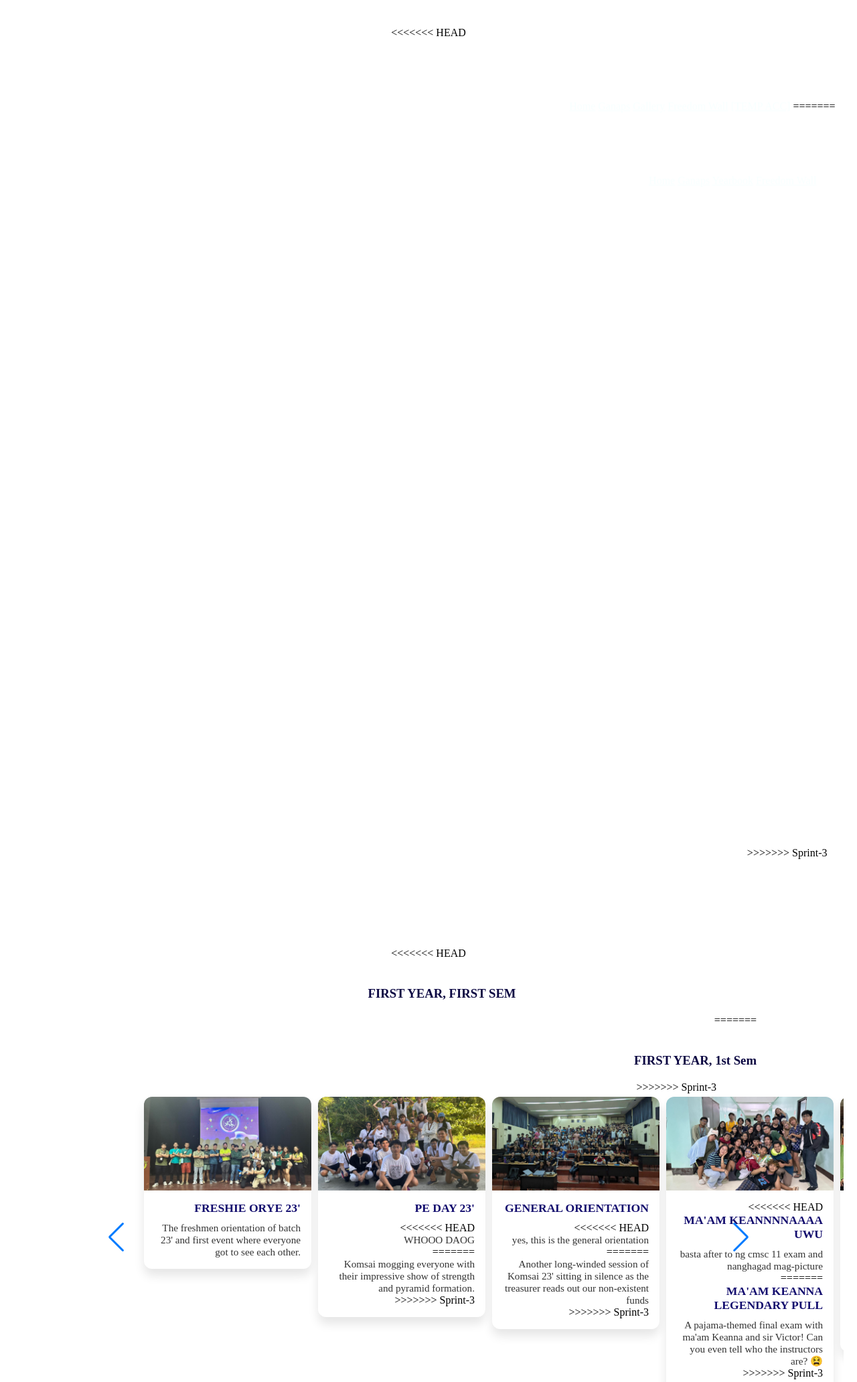
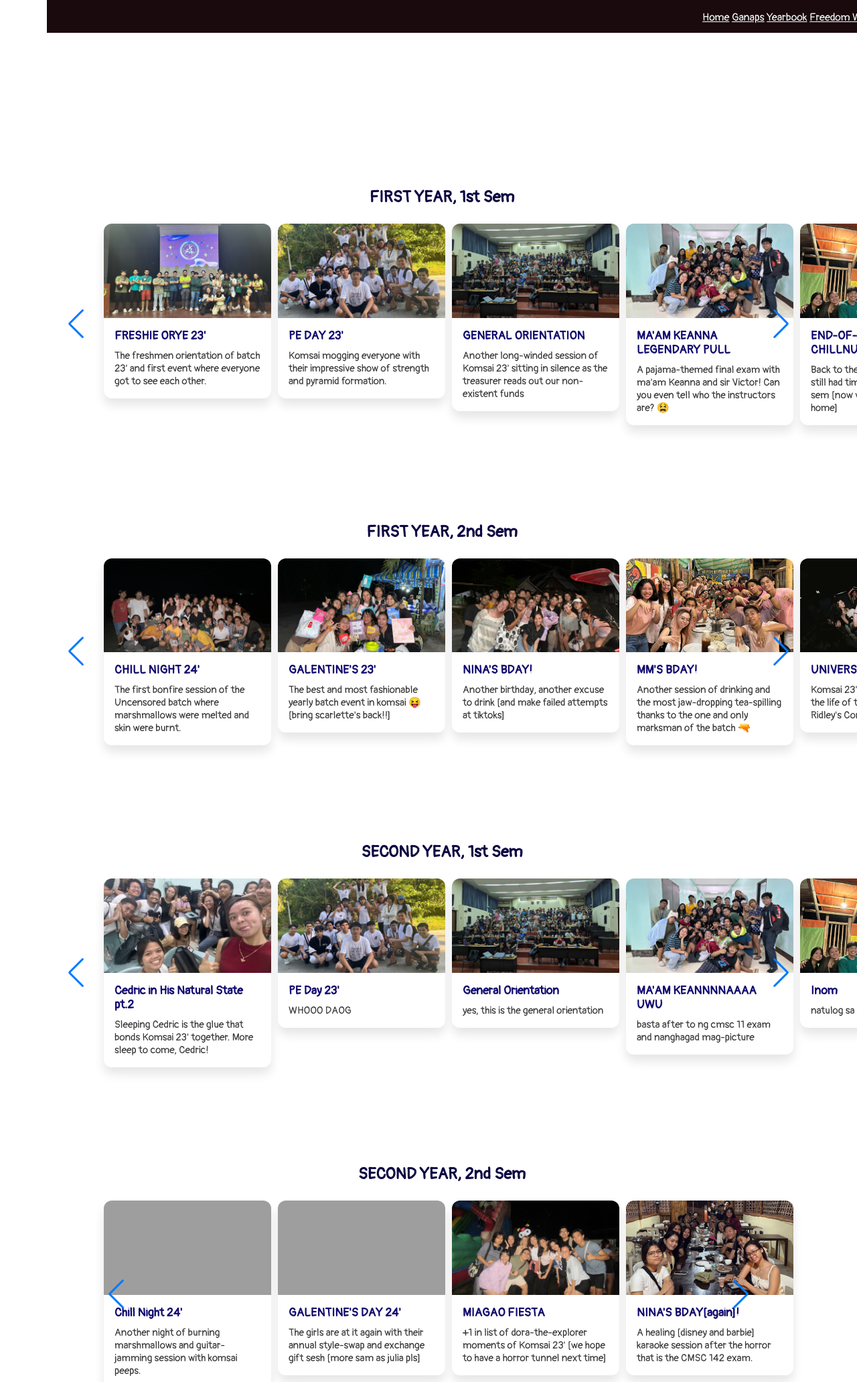
Before and after one commit to senqui-UP/126-final-project, a PHP site: page /ganaps.html in a window 1280 px wide. Shown: the top 2064 px of the page at 67% size. Run offline with PHP 8.4, Linux system fonts and the light colour scheme; grey boxes are pictures that could not be loaded.

Commit message:
fixed main

```diff
--- a/ganaps.html
+++ b/ganaps.html
@@ -2,27 +2,6 @@
 <html>
     <head>
         <meta charset="UTF-8" />
-<<<<<<< HEAD
-        <meta name="viewport" content="width=device-width, initial-scale=1.0"/>
-
-        <title>Ganaps - UNCENSORED 23</title>
-        <link rel="stylesheet" href="https://cdn.jsdelivr.net/npm/swiper@11/swiper-bundle.min.css"/>
-        <link rel="stylesheet" type="text/css" href="styling-ganaps.css">
-
-        <script src="https://cdn.jsdelivr.net/npm/swiper@11/swiper-bundle.min.js"></script>
-        <script src="script-ganaps.js"></script>
-    </head>
-
-    <main>
-    <body id="ganaps">
-        <header>
-        <nav>
-            <a class="navigation" href="homepage.html">Home</a>
-            <a class="navigation" href="ganaps.html">Ganaps</a>
-            <a class="navigation" href="gallery.html">Gallery</a>
-            <a class="navigation" href="freedomwall.html">Freedom Wall</a>
-            <a class="navigation" href="about.html">[TEMP ACC]</a>
-=======
         <meta name = "author" content = "Contreras-DelRosario-Quindao">
         <meta name="viewport" content="width=device-width, initial-scale=1.0"/>
 
@@ -47,19 +26,13 @@
             <a href="account.php">
                 <img class="acc-icon" src="./Images/Icons/Account.png">
             </a>
->>>>>>> Sprint-3
         </nav>
         </header>
 
         <main>
             <section>
-<<<<<<< HEAD
-            <h1>FIRST YEAR, FIRST SEM</h1>
-            <div class="swiper swiper1">
-=======
             <h1>FIRST YEAR, 1st Sem</h1>
             <div class="swiper">
->>>>>>> Sprint-3
                 <div class="swiper-wrapper">
                     <div class="swiper-slide card">
                         <div class="card-image-container">
@@ -77,11 +50,7 @@
                         </div>
                         <div class="card-content">
                             <h3>PE DAY 23'</h3>
-<<<<<<< HEAD
-                            <p>WHOOO DAOG</p>
-=======
                             <p>Komsai mogging everyone with their impressive show of strength and pyramid formation.</p>
->>>>>>> Sprint-3
                         </div>
                     </div>
 
@@ -91,11 +60,7 @@
                         </div>
                         <div class="card-content">
                             <h3>GENERAL ORIENTATION</h3>
-<<<<<<< HEAD
-                            <p>yes, this is the general orientation</p>
-=======
                             <p>Another long-winded session of Komsai 23' sitting in silence as the treasurer reads out our non-existent funds</p>
->>>>>>> Sprint-3
                         </div>
                     </div>
 
@@ -104,13 +69,8 @@
                             <img src="./Images/ganaps/first-year-first-sem/after-cmsc11-exam.jpeg" alt="CMSC 11 Exam">
                         </div>
                         <div class="card-content">
-<<<<<<< HEAD
-                            <h3>MA'AM KEANNNNAAAA UWU</h3>
-                            <p>basta after to ng cmsc 11 exam and nanghagad mag-picture</p>
-=======
                             <h3>MA'AM KEANNA LEGENDARY PULL</h3>
                             <p>A pajama-themed final exam with ma'am Keanna and sir Victor! Can you even tell who the instructors are? 😫</p>
->>>>>>> Sprint-3
                         </div>
                     </div>
 
@@ -119,13 +79,8 @@
                             <img src="./Images/ganaps/first-year-first-sem/end-of-sem-party.jpeg" alt="End Party">
                         </div>
                         <div class="card-content">
-<<<<<<< HEAD
-                            <h3>NOMII</h3>
-                            <p>natulog sa baybay</p>
-=======
                             <h3>END-OF-THE-SEM CHILLNUMAN</h3>
                             <p>Back to the time when everyone still had time to drink after the sem [now we all just want to go home]</p>
->>>>>>> Sprint-3
                         </div>
                     </div>
                 </div>
@@ -136,18 +91,6 @@
             </section>
 
             <section>
-<<<<<<< HEAD
-            <h1>1ST YEAR, 2ND SEM</h1>
-            <div class="swiper swiper2">
-                <div class="swiper-wrapper">
-                    <div class="swiper-slide card">
-                        <div class="card-image-container">
-                            <img src="./Images/ganaps/first-year-first-sem/freshie-orye.jpeg" alt="Freshie Orye">
-                        </div>
-                        <div class="card-content">
-                            <h3>FRESHIE ORYE 23'</h3>
-                            <p>The freshmen orientation of batch 23' and first event where everyone got to see each other.</p>
-=======
             <h1>FIRST YEAR, 2nd Sem</h1>
             <div class="swiper">
                 <div class="swiper-wrapper">
@@ -158,19 +101,11 @@
                         <div class="card-content">
                             <h3>CHILL NIGHT 24'</h3>
                             <p>The first bonfire session of the Uncensored batch where marshmallows were melted and skin were burnt.</p>
->>>>>>> Sprint-3
                         </div>
                     </div>
 
                     <div class="swiper-slide card">
                         <div class="card-image-container">
-<<<<<<< HEAD
-                            <img src="./Images/ganaps/first-year-first-sem/PE-day.jpeg" alt="PE Day">
-                        </div>
-                        <div class="card-content">
-                            <h3>PE DAY 23'</h3>
-                            <p>WHOOO DAOG</p>
-=======
                             <img src="./Images/ganaps/first-year-second-sem/galentines24.jpeg" alt="Galentine's">
                         </div>
                         <div class="card-content">
@@ -186,53 +121,26 @@
                         <div class="card-content">
                             <h3>NINA'S BDAY!</h3>
                             <p>Another birthday, another excuse to drink [and make failed attempts at tiktoks]</p>
->>>>>>> Sprint-3
                         </div>
                     </div>
 
                     <div class="swiper-slide card">
                         <div class="card-image-container">
-<<<<<<< HEAD
-                            <img src="./Images/ganaps/first-year-first-sem/GA.jpeg" alt="General Assembly">
-                        </div>
-                        <div class="card-content">
-                            <h3>GENERAL ORIENTATION</h3>
-                            <p>yes, this is the general orientation</p>
-=======
                             <img src="./Images/ganaps/first-year-second-sem/mmbday24.jpeg" alt="mmbday24">
                         </div>
                         <div class="card-content">
                             <h3>MM'S BDAY!</h3>
                             <p>Another session of drinking and the most jaw-dropping tea-spilling thanks to the one and only marksman of the batch 🔫</p>
->>>>>>> Sprint-3
                         </div>
                     </div>
 
                     <div class="swiper-slide card">
                         <div class="card-image-container">
-<<<<<<< HEAD
-                            <img src="./Images/ganaps/first-year-first-sem/after-cmsc11-exam.jpeg" alt="CMSC 11 Exam">
-                        </div>
-                        <div class="card-content">
-                            <h3>MA'AM KEANNNNAAAA UWU</h3>
-                            <p>basta after to ng cmsc 11 exam and nanghagad mag-picture</p>
-                        </div>
-                    </div>
-
-                    <div class="swiper-slide card">
-                        <div class="card-image-container">
-                            <img src="./Images/ganaps/first-year-first-sem/end-of-sem-party.jpeg" alt="End Party">
-                        </div>
-                        <div class="card-content">
-                            <h3>NOMI</h3>
-                            <p>natulog sa baybay</p>
-=======
                             <img src="./Images/ganaps/first-year-second-sem/ridleysconcert.jpeg" alt="ridleysconcert">
                         </div>
                         <div class="card-content">
                             <h3>UNIVERSITY WEEK</h3>
                             <p>Komsai 23' showing that they are the life of the party after the Ridley's Concert.</p>
->>>>>>> Sprint-3
                         </div>
                     </div>
                 </div>
@@ -243,18 +151,6 @@
             </section>
 
             <section>
-<<<<<<< HEAD
-                <h1>2nd Year, 1st Sem</h1>
-                <div class="swiper swiper3">
-                    <div class="swiper-wrapper">
-                        <div class="swiper-slide card">
-                            <div class="card-image-container">
-                                <img src="./Images/ganaps/first-year-first-sem/freshie-orye.jpeg" alt="Freshie Orye">
-                            </div>
-                            <div class="card-content">
-                                <h3>Freshie Orye 23'</h3>
-                                <p>The freshmen orientation of batch 23' and first event where everyone got to see each other.</p>
-=======
                 <h1>SECOND YEAR, 1st Sem</h1>
                 <div class="swiper">
                     <div class="swiper-wrapper">
@@ -265,7 +161,6 @@
                             <div class="card-content">
                                 <h3>Cedric in His Natural State pt.2</h3>
                                 <p>Sleeping Cedric is the glue that bonds Komsai 23' together. More sleep to come, Cedric!</p>
->>>>>>> Sprint-3
                             </div>
                         </div>
 
@@ -316,18 +211,6 @@
                 </section>
 
                 <section>
-<<<<<<< HEAD
-                    <h1>Second Year, Second Sem</h1>
-                    <div class="swiper swiper4">
-                        <div class="swiper-wrapper">
-                            <div class="swiper-slide card">
-                                <div class="card-image-container">
-                                    <img src="./Images/ganaps/first-year-first-sem/freshie-orye.jpeg" alt="Freshie Orye">
-                                </div>
-                                <div class="card-content">
-                                    <h3>Freshie Orye 23'</h3>
-                                    <p>The freshmen orientation of batch 23' and first event where everyone got to see each other.</p>
-=======
                     <h1>SECOND YEAR, 2nd Sem</h1>
                     <div class="swiper">
                         <div class="swiper-wrapper">
@@ -338,68 +221,31 @@
                                 <div class="card-content">
                                     <h3>Chill Night 24'</h3>
                                     <p>Another night of burning marshmallows and guitar-jamming session with komsai peeps.</p>
->>>>>>> Sprint-3
                                 </div>
                             </div>
 
                             <div class="swiper-slide card">
                                 <div class="card-image-container">
-<<<<<<< HEAD
-                                    <img src="./Images/ganaps/first-year-first-sem/PE-day.jpeg" alt="PE Day">
-                                </div>
-                                <div class="card-content">
-                                    <h3>PE Day 23'</h3>
-                                    <p>WHOOO DAOG</p>
-=======
                                     <img src="./Images/ganaps/second-year-second-sem/galentines25.jpeg" alt="Galentines 24'">
                                 </div>
                                 <div class="card-content">
                                     <h3>GALENTINE'S DAY 24'</h3>
                                     <p>The girls are at it again with their annual style-swap and exchange gift sesh [more sam as julia pls]</p>
->>>>>>> Sprint-3
                                 </div>
                             </div>
 
                             <div class="swiper-slide card">
                                 <div class="card-image-container">
-<<<<<<< HEAD
-                                    <img src="./Images/ganaps/first-year-first-sem/GA.jpeg" alt="General Assembly">
-                                </div>
-                                <div class="card-content">
-                                    <h3>General Orientation</h3>
-                                    <p>yes, this is the general orientation</p>
-=======
                                     <img src="./Images/ganaps/second-year-second-sem/salakayanfestival25.jpeg" alt="Salakayan Festival">
                                 </div>
                                 <div class="card-content">
                                     <h3>MIAGAO FIESTA</h3>
                                     <p>+1 in list of dora-the-explorer moments of Komsai 23' [we hope to have a horror tunnel next time]</p>
->>>>>>> Sprint-3
                                 </div>
                             </div>
 
                             <div class="swiper-slide card">
                                 <div class="card-image-container">
-<<<<<<< HEAD
-                                    <img src="./Images/ganaps/first-year-first-sem/after-cmsc11-exam.jpeg" alt="CMSC 11 Exam">
-                                </div>
-                                <div class="card-content">
-                                    <h3>MA'AM KEANNNNAAAA UWU</h3>
-                                    <p>basta after to ng cmsc 11 exam and nanghagad mag-picture</p>
-                                </div>
-                            </div>
-
-                            <div class="swiper-slide card">
-                                <div class="card-image-container">
-                                    <img src="./Images/ganaps/first-year-first-sem/end-of-sem-party.jpeg" alt="End Party">
-                                </div>
-                                <div class="card-content">
-                                    <h3>Inom</h3>
-                                    <p>natulog sa baybay</p>
-                                </div>
-                            </div>
-                        </div>
-=======
                                     <img src="./Images/ganaps/second-year-second-sem/ninabday.jpeg" alt="Nina's Birthday">
                                 </div>
                                 <div class="card-content">
@@ -408,7 +254,6 @@
                                 </div>
                             </div>
 
->>>>>>> Sprint-3
                         <div class="swiper-button-prev"></div>
                         <div class="swiper-button-next"></div>
                         <div class="swiper-pagination"></div>
@@ -417,11 +262,8 @@
         </div>
     </div>
 
-<<<<<<< HEAD
-=======
     <script src="https://cdn.jsdelivr.net/npm/swiper@11/swiper-bundle.min.js"></script>
     <script src="script-ganaps.js"></script>
 
->>>>>>> Sprint-3
     </body>
 </html>
--- a/styling.css
+++ b/styling.css
@@ -1,10 +1,6 @@
 * {
     margin: 0;
     padding: 0;
-<<<<<<< HEAD
-    height: 100%;
-=======
->>>>>>> Sprint-3
     font-family: Pangolin;
 }
 
@@ -15,23 +11,15 @@
 }
 
 header {
-<<<<<<< HEAD
-    flex-shrink: 0;
-=======
     position: fixed;
     top: 0;
     z-index: 10000;
     width: 100%;
->>>>>>> Sprint-3
     height: fit-content;
 }
 
 nav {
-<<<<<<< HEAD
-    background-color: #1A090D;    /* url('Images/CoffeeBanner.jpg'); */
-=======
     background-color: #1A090D;
->>>>>>> Sprint-3
     background-size: cover;
     background-position: top;
     background-attachment: fixed;
@@ -44,69 +32,8 @@ nav {
     a:hover { color: #004AAD}
 }
 
-<<<<<<< HEAD
-
-
-
-
-/* ===     HOME PAGE     === */
-#homepage {
-    /*background-image: ; */
-    overflow-y: hidden;
-}
-
-.home {
-    border: 1px solid #004AAD;
-    padding: 0% 5% 0% 5%;
-    display: flex;
-    justify-content: center;
-    align-items: center;
-    height: 100%;
-
-    h1 {
-        font-size: 60px;
-    }
-
-    .home-about {
-        border: 1px solid #5DE0E6;
-        height: fit-content;
-        align-items: center;
-    }
-
-    .home-links {
-        border: 1px solid #5DE0E6;
-        height: fit-content;
-        padding-left: 30px;
-    }
-
-    img {
-        display: block;
-        width: 30vw;
-        height: 25vh;
-        padding: 10px;
-    }
-
-    img:hover {
-        transform: scale(1.05);
-    }
-
-}
-
-.gallery {
-    border: 1px solid #004AAD;
-    padding: 0% 5% 0% 5%;
-    display: flex;
-    justify-content: center;
-    align-items: center;
-    height: 100%;
-
-    h1 {
-        font-size: 60px;
-    }
-=======
 .acc-icon {
     width: 18px;
     height: 18px;
     object-fit: contain;
->>>>>>> Sprint-3
 }
```
Also changed, not shown: homepage.html (+0 -31 lines), script.js (deleted).
